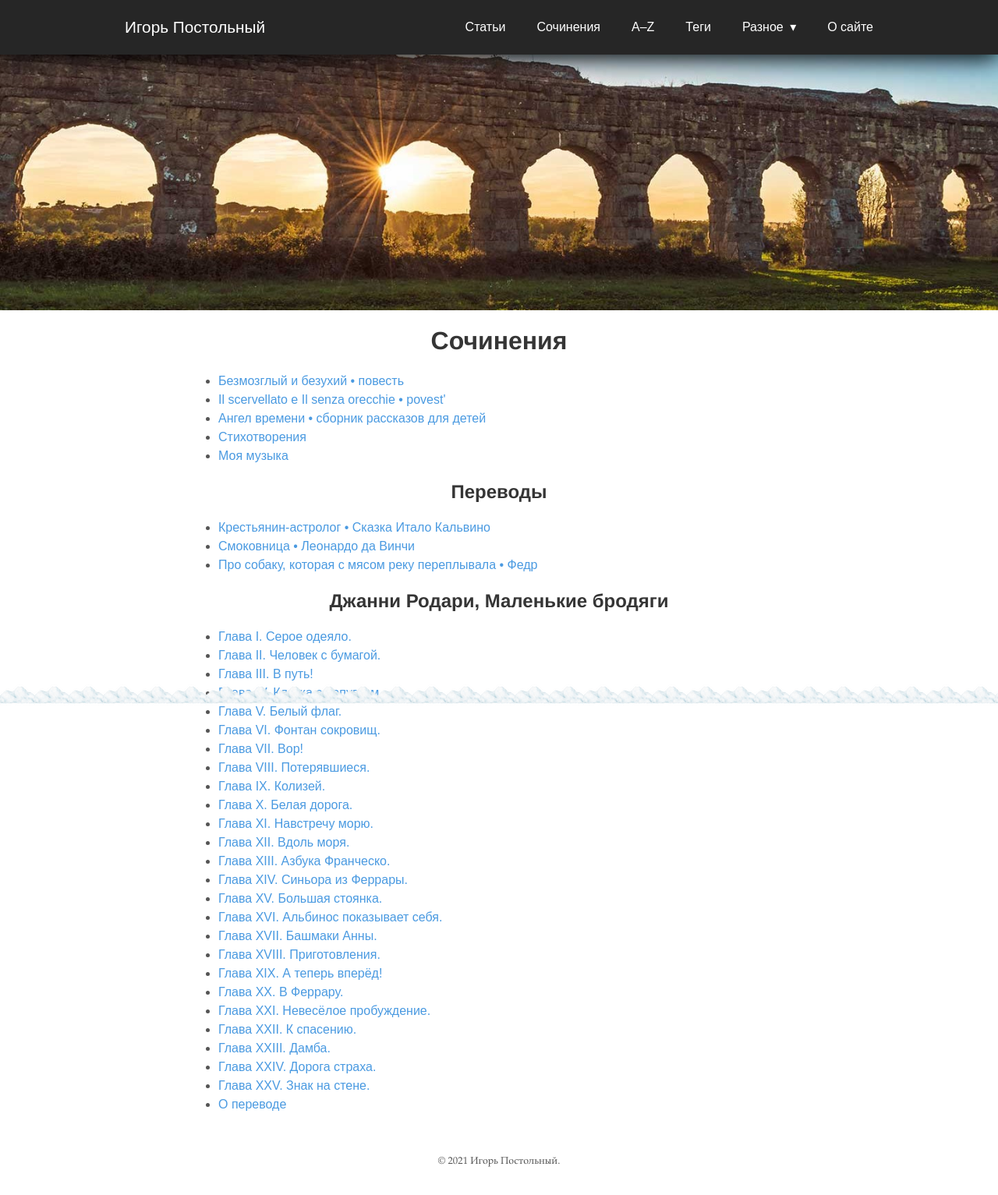
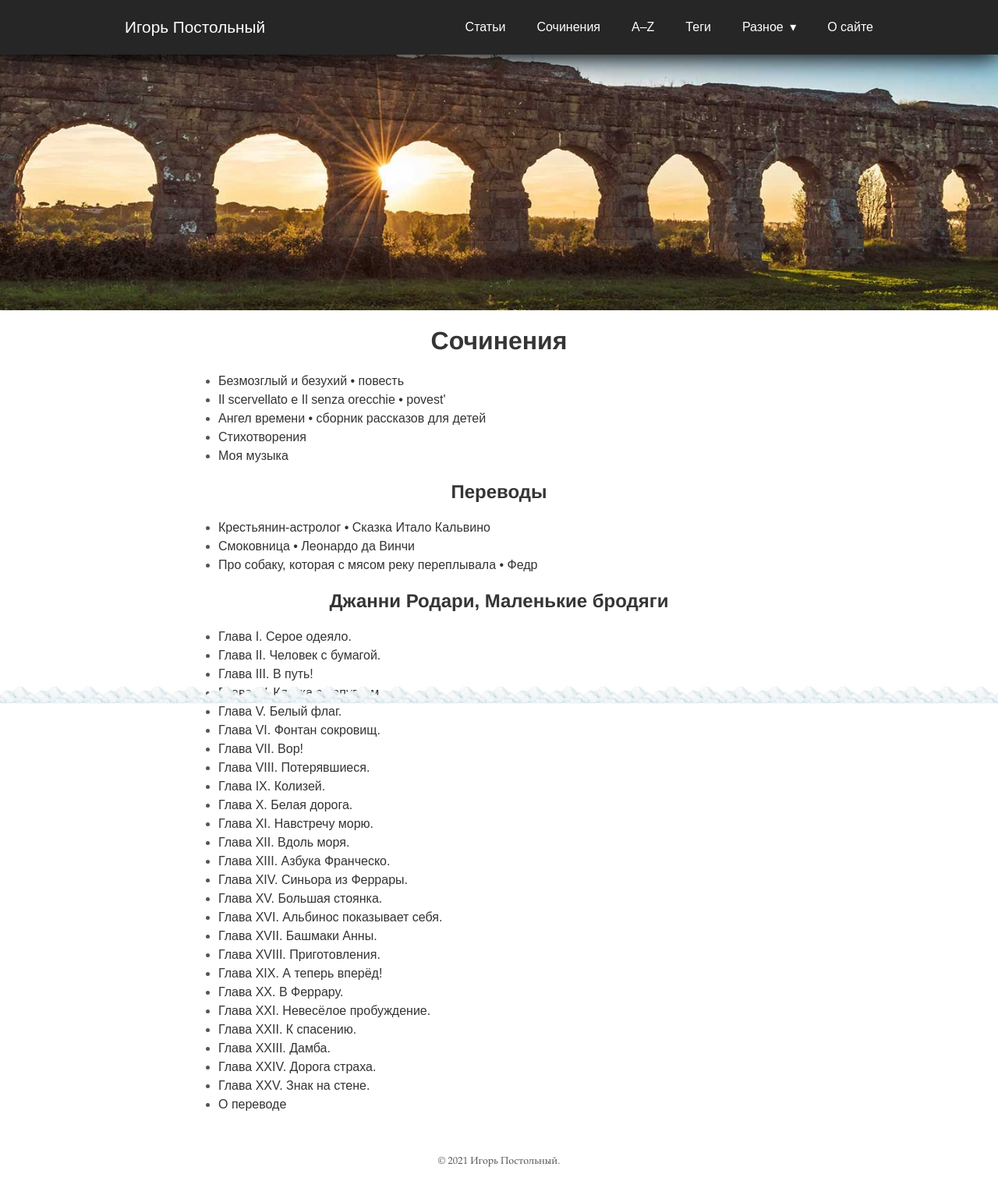
Before and after one commit to postolny/postolny.github.io, a Jekyll site: the page built from _pages/indice.html, in a window 1280 px wide. Shown: the whole page at 78% size. Built offline with Jekyll 4.4.1, drawn with Linux system fonts in a browser that asks for light colours; nearby versions of some CDN libraries.

Commit message:
Add files via upload

```diff
--- a/_sass/tale/_layout.scss
+++ b/_sass/tale/_layout.scss
@@ -402,11 +402,15 @@ footer {
 
 /* Сочинения */
 .indice {
-  li {
-    a {
-      span {
-        color: #8dc692;
-      }
+  a {
+    color: #333333;
+    text-decoration: none;
+    transition: color 0.25s ease-in-out;
+    &:hover {
+      color: #f44336;
+    }
+    &:focus {
+      color: #f44336;
     }
   }
 }
```
